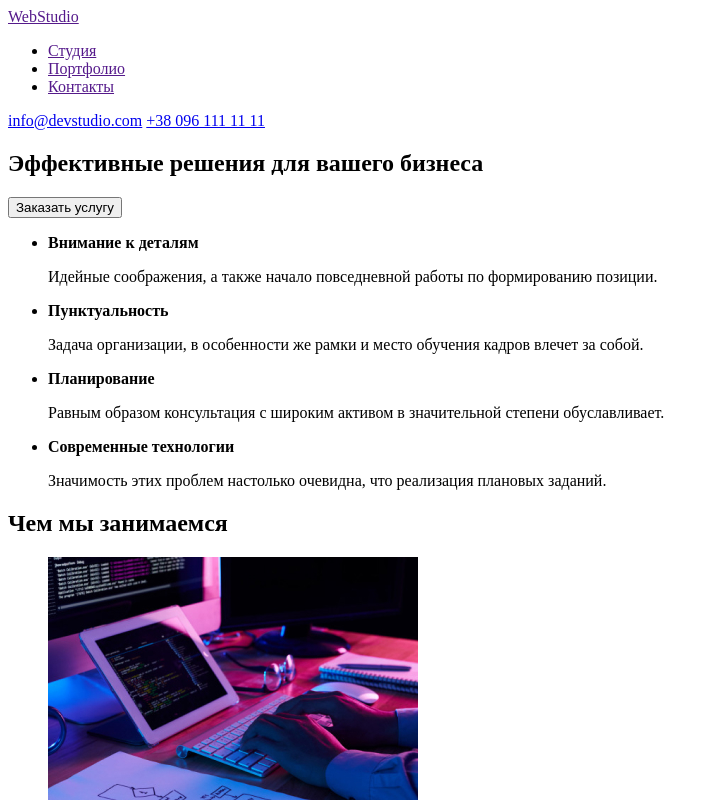
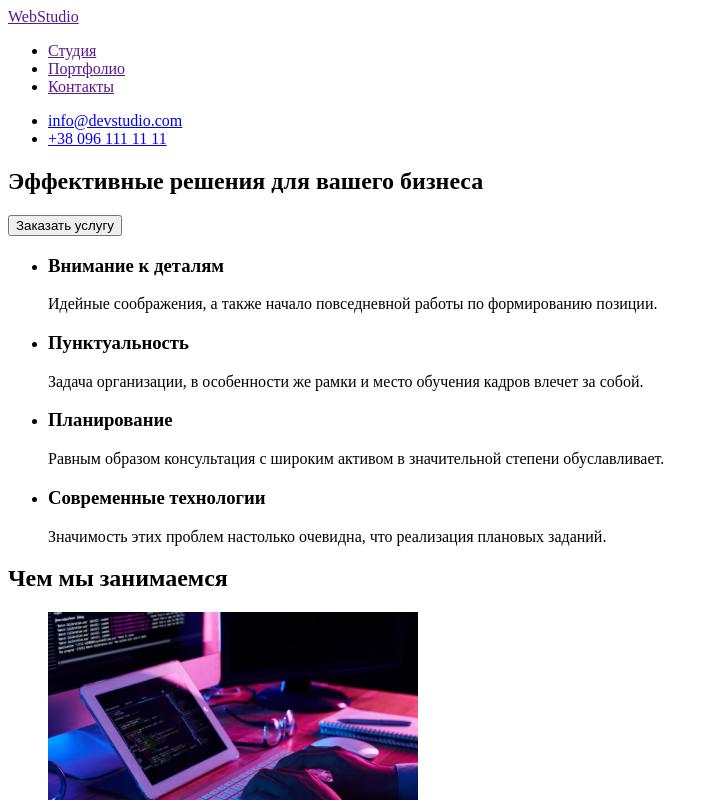
Before and after one commit to OleksandrRud/goit-markup-hw-01, a plain HTML site: page index.html in a window 1280 px wide. Shown: the top 800 px of the page, without its empty margins (0-719 px from the left). Drawn offline with Linux system fonts and the light colour scheme.

Commit message:
finish.html2

```diff
--- a/index.html
+++ b/index.html
@@ -18,8 +18,11 @@
                 <li><a href="">Контакты</a></li>
             </ul>
         </nav>
-        <a href="mailto:info@devstudio.com">info@devstudio.com</a>
-        <a href="tel:+380961111111">+38 096 111 11 11</a>
+        <ul>
+           <li><a href="mailto:info@devstudio.com">info@devstudio.com</a></li>
+           <li><a href="tel:+380961111111">+38 096 111 11 11</a></li>
+        </ul>
+
     </header>
     <main>
         <!-- main section -->
@@ -27,26 +30,29 @@
             <h1>Эффективные решения для вашего бизнеса</h1>
             <button type="button">Заказать услугу</button>
         </section>
-        <!-- section-2 -->
+        <!-- our advantage -->
         <section>
             <ul>
                 <li>
-                    <b>Внимание к деталям</b>
+                    <h3>Внимание к деталям</h3>
                     <p>Идейные соображения, а также начало повседневной работы по формированию позиции.</p>
                 </li>
                 <li>
-                    <b>Пунктуальность</b>
+                    <h3>Пунктуальность</h3>
                     <p>Задача организации, в особенности же рамки и место обучения кадров влечет за собой.</p>
                 </li>
                 <li>
-                    <b>Планирование</b>
+                    <h3>Планирование</h3>
                     <p>Равным образом консультация с широким активом в значительной степени обуславливает.</p>
                 </li>
                 <li>
-                    <b>Современные технологии</b>
+                    <h3>Современные технологии</h3>
                     <p>Значимость этих проблем настолько очевидна, что реализация плановых заданий.</p>
                 </li>
             </ul>
+            </section>
+            <!-- our work -->
+            <section>
             <h2>Чем мы занимаемся</h2>
             <ul>
                 <li>
@@ -65,7 +71,7 @@
             <h2>Наша команда</h2>
             <ul>
                 <li>
-                    <img src="./images/img-igor.jpg" alt="Игорь Демченко" width="270" height="260">
+                    <img src="./images/img-igor.jpg" alt="Игорь Демьяненко" width="270" height="260">
                     <h3>Игорь Демьяненко</h3>
                     <p lang="en">Product Designer</p>
                 </li>
```
